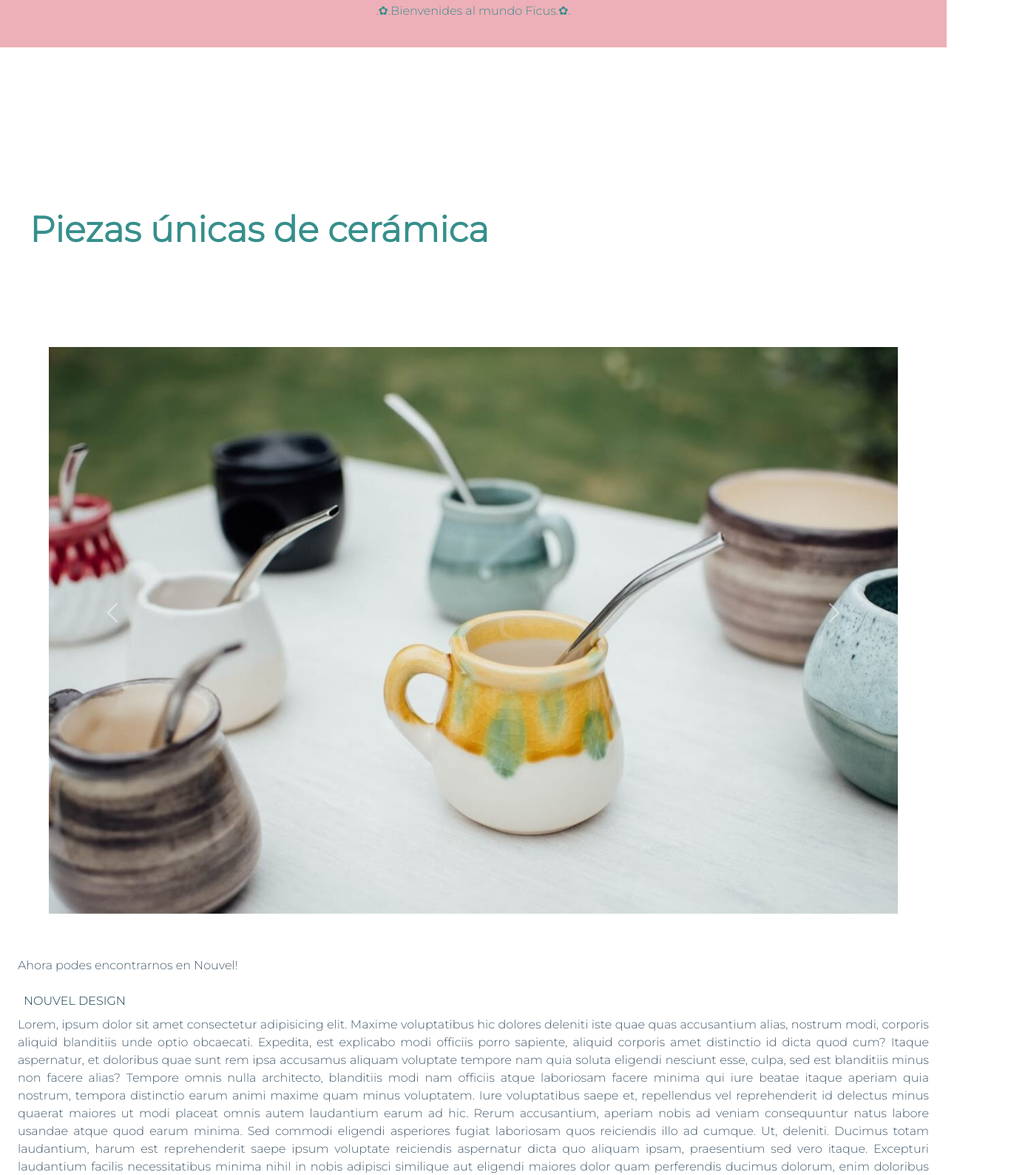
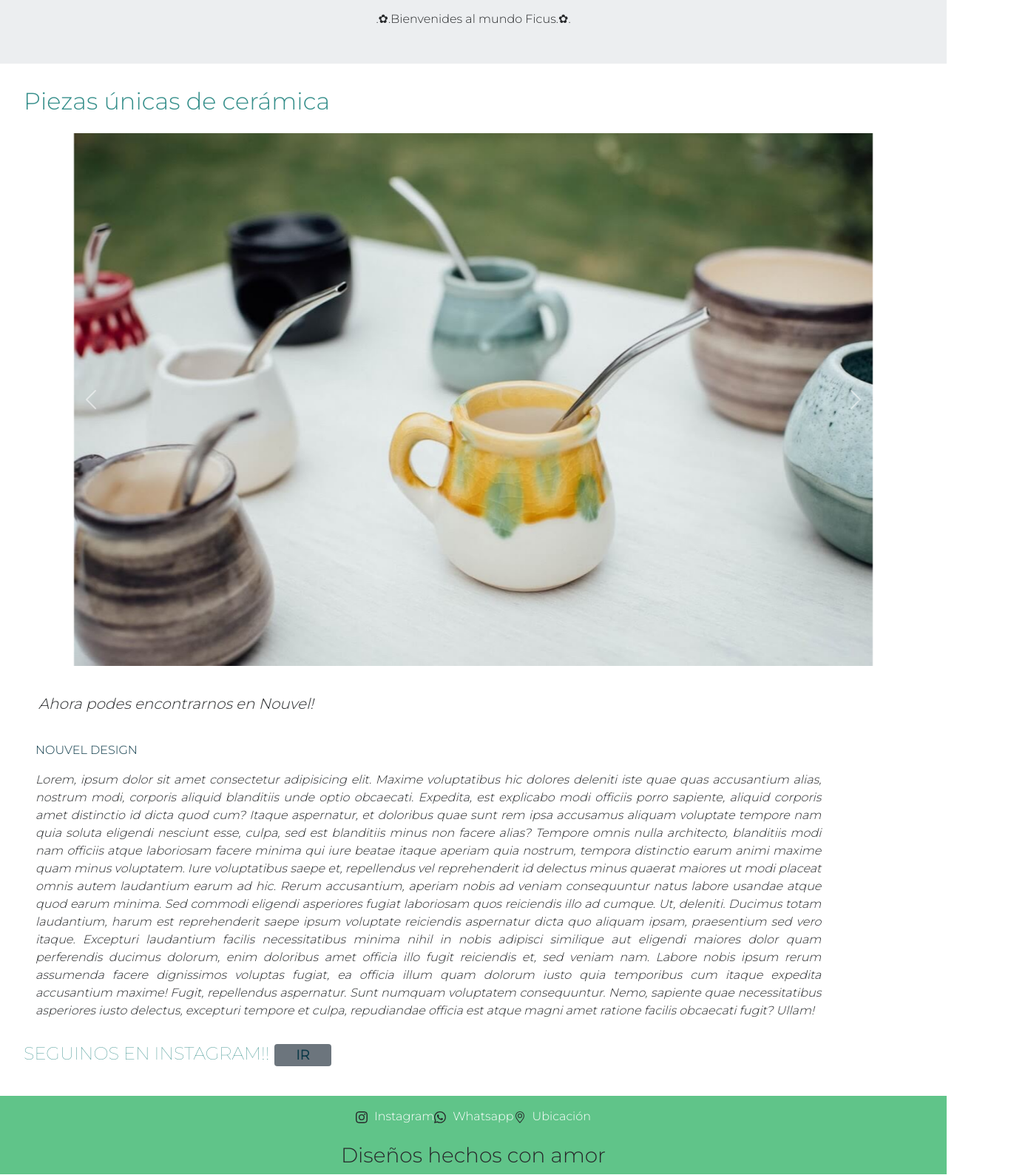
Before and after one commit to agostomalino/ficusProyecto, a plain HTML site: page index.html in a window 1280 px wide. Shown: the part 355-1943 px from the top of the page at 74% size, 1390 px wide, since content can reach past the window. Drawn offline with nearby package versions, Linux system fonts and the light colour scheme; files whose address does not match are found by name.

Commit message:
pequenos cambios en footer, cartel hola,quite el grid de index, tamaño del carousel

```diff
--- a/css/ficusgrid.css
+++ b/css/ficusgrid.css
@@ -27,7 +27,10 @@ body {
     margin-left: 0.625em;
     color: #e5d1d0;
     font-family: "Montserrat", Sans-serif;
-    font-size: 3.125em; }
+    font-size: 3.125em;
+    font-weight: bolder;
+    font-style: initial;
+    letter-spacing: .1em; }
   .cabecera__titulo:hover {
     font-size: 3.75rem;
     transition: 2s; }
@@ -122,23 +125,26 @@ nav {
 
 /*----------------------------FOOTER--------------------------------*/
 .footer {
-  grid-area: footer;
+  max-height: 5%;
   display: flex;
   flex-direction: column;
   align-items: center;
   justify-content: center;
   background-color: #60c489;
   font-family: "Montserrat", Sans-serif;
-  color: #445b6c; }
+  color: #27292b; }
   .footer__ul {
     padding: .5em;
+    padding-top: 1em;
     text-decoration: none;
-    list-style: none; }
+    list-style: none;
+    display: flex; }
     .footer__ul li .footerLinks {
       text-decoration: none;
-      color: #ffffff; }
+      color: #ffffff;
+      padding-left: .3em; }
   .footer__amor {
-    color: #445b6c;
+    color: #27292b;
     font-family: "Montserrat", Sans-serif;
     font-size: 0.9375rem;
     margin-left: 15px; }
@@ -157,18 +163,20 @@ nav {
       font-size: 10px; } }
 
 /*-------------INDEX---------------*/
-#grillaIndex {
+/*#grillaIndex {
 	display: grid;
 	height: auto;
 	width: 100vw;
 	grid-template-rows: 8% 92%;
 	grid-template-columns: 100%;
-  grid-template-areas: "hola"
- "main"; }
-  #grillaIndex .hola {
+	grid-template-areas:
+		"hola"
+		"main";
+*/
+.hola {
   grid-area: hola;
-    background-color: #edafb8;
-    color: #0b3948;
+  background-color: rgba(68, 91, 108, 0.1);
+  color: #60c489;
   font-family: "Montserrat", Sans-serif;
   display: flex;
   flex-direction: column;
@@ -177,16 +185,16 @@ nav {
   font-size: 1em;
   padding: 2em;
   margin-top: 2.5rem; }
-    #grillaIndex .hola__titulo {
+  .hola__titulo {
     font-family: "Montserrat", Sans-serif;
     font-size: 1.5625em;
-      font-weight: bolder; }
-    #grillaIndex .hola__p {
+    font-weight: 1000; }
+  .hola__p {
     font-size: 1rem;
-      color: #368f8b; }
-  #grillaIndex main {
-    grid-area: main;
-    padding: 1em;
+    color: #27292b; }
+
+main {
+  padding: 2em;
   height: auto;
   background-color: #ffffff;
   font-family: "Montserrat", Sans-serif;
@@ -196,42 +204,39 @@ nav {
   justify-content: center;
   flex-wrap: nowrap;
   max-width: 100%;
-    max-height: 100%; }
-    #grillaIndex main h2 {
-      font-size: 3em;
-      color: #368f8b;
-      font-weight: bold;
-      padding: .5em; }
-    #grillaIndex main h4 {
+  max-height: 100%;
+  font-size: 1em;
+  color: #368f8b; }
+  main h4 {
     font-weight: lighter;
     color: #368f8b;
     font-family: "Montserrat", Sans-serif; }
-    #grillaIndex main a {
+  main a {
     text-decoration: none;
     color: #0b3948;
     padding: 1em; }
-    #grillaIndex main a:hover {
-      color: #edafb8; }
-  #grillaIndex p {
+  main p {
     font-size: 1em;
-    color: #445b6c;
+    color: #27292b;
     padding: .5em;
     text-align: justify; }
-  #grillaIndex .carouselIndex {
-    background-color: #ffffff;
-    padding: 10px;
-    margin: 0; }
-    #grillaIndex .carouselIndex #carouselExampleControls {
-      margin: 40px;
-      padding-top: 3em; }
-    #grillaIndex .carouselIndex p {
+  main .carouselIndex {
+    background-color: #ffffff; }
+    main .carouselIndex #carouselExampleControls {
+      margin: 0px;
+      padding-top: 1em;
+      padding-bottom: 1em; }
+      main .carouselIndex #carouselExampleControls div .d-block {
+        width: auto;
+        max-height: 90vh;
+        object-fit: scale-down; }
+  main p {
     padding: 1em;
     font-family: "Montserrat", Sans-serif;
     font-style: italic;
-      background-color: #edafb8;
-      color: #445b6c;
+    color: #27292b;
     text-align: justify;
-      max-width: 85%; }
+    max-width: 90%; }
 
 /*--------------SOBRE FICUS-------------------*/
 #grillaSobreFicus {
@@ -249,7 +254,7 @@ nav {
     padding: 1em;
     background-color: #ffffff;
     font-family: "Montserrat", Sans-serif;
-    color: #445b6c;
+    color: #27292b;
     display: flex;
     flex-direction: column;
     align-content: center;
@@ -281,7 +286,7 @@ nav {
       padding: .5em; }
     #grillaSobreFicus main p {
       font-size: 1em;
-      color: #445b6c;
+      color: #27292b;
       padding: .5em;
       text-align: justify; }
     #grillaSobreFicus main div div .amigos {
@@ -388,7 +393,7 @@ nav {
   #grillaTalleres p {
     font-family: "Montserrat", Sans-serif;
     font-size: 1em;
-    color: #445b6c;
+    color: #27292b;
     padding: .5em;
     text-align: justify;
     max-width: 80vw; }
@@ -486,7 +491,7 @@ nav {
     #grillaProductos main section p {
       font-family: "Montserrat", Sans-serif;
       font-size: 1em;
-      color: #445b6c;
+      color: #27292b;
       padding: 2em;
       text-align: justify;
       max-width: 80vw; }
@@ -497,7 +502,7 @@ nav {
       padding-top: 1em;
       padding-bottom: 2em;
       padding-left: 3em;
-      color: #445b6c;
+      color: #27292b;
       margin-bottom: 3em;
       max-width: 80vw; }
 
--- a/index.html
+++ b/index.html
@@ -73,23 +73,7 @@
             <h3 id="hola__titulo">HOLA!</h3>
             <p class="hola__p">.✿.Bienvenides al mundo Ficus.✿.</p>
         </div>
-        <div class="modal" tabindex="-1">
-            <div class="modal-dialog">
-                <div class="modal-content">
-                    <div class="modal-header">
-                        <h5 class="modal-title">Suscribite!</h5>
-                        <button type="button" class="btn-close" data-bs-dismiss="modal" aria-label="Close"></button>
-                    </div>
-                    <div class="modal-body">
-                        <p>Suscribite para estar al tanto de las novedades.</p>
-                    </div>
-                    <div class="modal-footer">
-                        <button type="button" class="btn btn-secondary" data-bs-dismiss="modal">Cerrar</button>
-                        <button type="button" class="btn btn-primary">Aceptar</button>
-                    </div>
-                </div>
-            </div>
-        </div>
+
         <main>
             <h2 class="animate__animated animate__flipInX">Piezas únicas de cerámica</h2>
             <div id="conetenidoIndex">
--- a/scss/ficus.scss
+++ b/scss/ficus.scss
@@ -5,7 +5,7 @@ body {
 }
 
 $colorFondo: #ffffff;
-$colorTexto: #445b6c;
+$colorTexto: #27292b;
 $colorVerdeagua: #60c489;
 $colorTitulos: rgb(54, 143, 139);
 
@@ -41,6 +41,9 @@ $colorTitulos: rgb(54, 143, 139);
 		color: rgb(229, 209, 208);
 		font-family: "Montserrat", Sans-serif;
 		font-size: 3.125em;
+		font-weight: bolder;
+		font-style:initial;
+		letter-spacing: .1em;
 
 	}
 
@@ -200,7 +203,7 @@ nav {
 
 /*----------------------------FOOTER--------------------------------*/
 .footer {
-	grid-area: footer;
+	max-height: 5%;
 	display: flex;
 	flex-direction: column;
 	align-items: center;
@@ -211,12 +214,16 @@ nav {
 
 	&__ul {
 		padding: .5em;
+		padding-top: 1em;
 		text-decoration: none;
 		list-style: none;
+		display: flex;
+
 
 		li .footerLinks {
 			text-decoration: none;
 			color:$colorFondo;
+			padding-left: .3em;
 		}
 	}
 
@@ -250,7 +257,7 @@ nav {
 }
 
 /*-------------INDEX---------------*/
-#grillaIndex {
+/*#grillaIndex {
 	display: grid;
 	height: auto;
 	width: 100vw;
@@ -259,12 +266,12 @@ nav {
 	grid-template-areas:
 		"hola"
 		"main";
-
+*/
 
 	.hola {
 		grid-area: hola;
-		background-color: rgb(237, 175, 184);
-		color: rgb(11, 57, 72);
+		background-color: rgba(68, 91, 108, 0.1);
+		color: $colorVerdeagua;
 		font-family: "Montserrat", Sans-serif;
 		display: flex;
 		flex-direction: column;
@@ -280,18 +287,17 @@ nav {
 		&__titulo {
 			font-family: "Montserrat", Sans-serif;
 			font-size: 1.5625em;
-			font-weight: bolder;
+			font-weight: 1000;
 		}
 
 		&__p {
 			font-size: 1rem;
-			color: rgb(54, 143, 139)
+			color:$colorTexto;
 		}
 	}
 
 	main {
-		grid-area: main;
-		padding: 1em;
+		padding: 2em;
 		height: auto;
 		background-color: $colorFondo;
 		font-family: "Montserrat", Sans-serif;
@@ -302,15 +308,10 @@ nav {
 		flex-wrap: nowrap;
 		max-width: 100%;
 		max-height: 100%;
+		font-size: 1em;
+		color: $colorTitulos;
 
 
-
-		h2 {
-			font-size: 3em;
-			color: $colorTitulos;
-			font-weight: bold;
-			padding: .5em;
-		}
 
 
 
@@ -326,12 +327,6 @@ nav {
 			padding: 1em;
 		}
 
-		a:hover {
-			color: rgb(237, 175, 184);
-
-		}
-	}
-
 	p {
 		font-size: 1em;
 		color: $colorTexto;
@@ -341,29 +336,32 @@ nav {
 
 	.carouselIndex{
 		background-color: $colorFondo;
-		padding: 10px;
-		margin:0;
-
-
 
 
 
 		#carouselExampleControls {
-			margin: 40px;
-			padding-top: 3em;
+			margin: 0px;
+			padding-top: 1em;
+			padding-bottom: 1em;
+
+			div .d-block{
+			width: auto;
+			max-height: 90vh;
+			object-fit: scale-down;
+			}
 		}
+	}
 
 		p {
 			padding: 1em;
 			font-family: "Montserrat", Sans-serif;
 			font-style: italic;
-			background-color: rgb(237, 175, 184);
 			color: $colorTexto;
 			text-align: justify;
-			max-width: 85%;
+			max-width: 90%;
 		}
+
 	}
-}
 
 /*--------------SOBRE FICUS-------------------*/
 
```
Also changed, not shown: 1 other file. Lines whose indentation alone changed are shown as unchanged.
